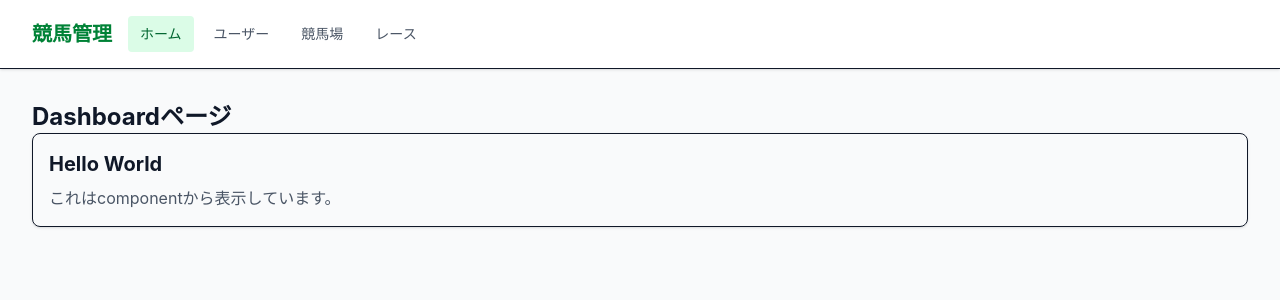
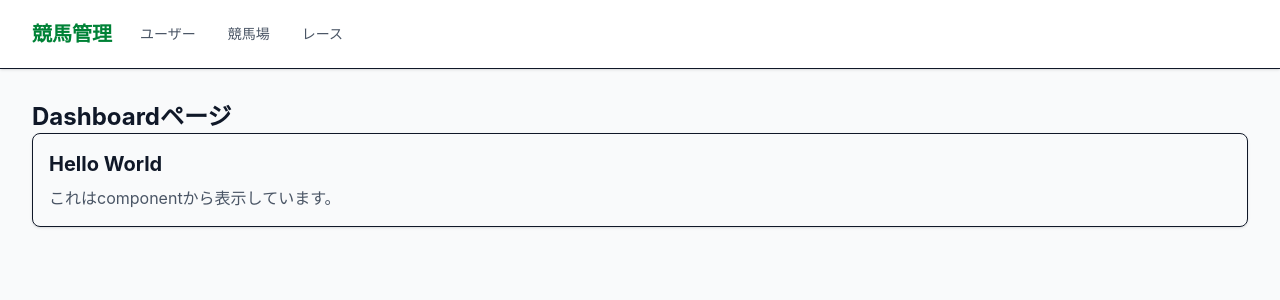
Before and after one commit to RyotaIhara/keiba-app, a Vue app in the folder frontend/: page / in a window 1280 px wide. Shown: the top 300 px of the page. Built offline with nearby package versions, Linux system fonts and the light colour scheme; no server answers; the HTML template or start-up script is replaced by a standard one.

Commit message:
FIX: ヘッダー修正

```diff
--- a/frontend/src/layout/common/AppHeader.vue
+++ b/frontend/src/layout/common/AppHeader.vue
@@ -1,6 +1,5 @@
 <script setup lang="ts">
 const navigationItems = [
-  { label: 'ホーム', to: '/' },
   { label: 'ユーザー', to: '/user' },
   { label: '競馬場', to: '/race-course' },
   { label: 'レース', to: '/race' },
```
